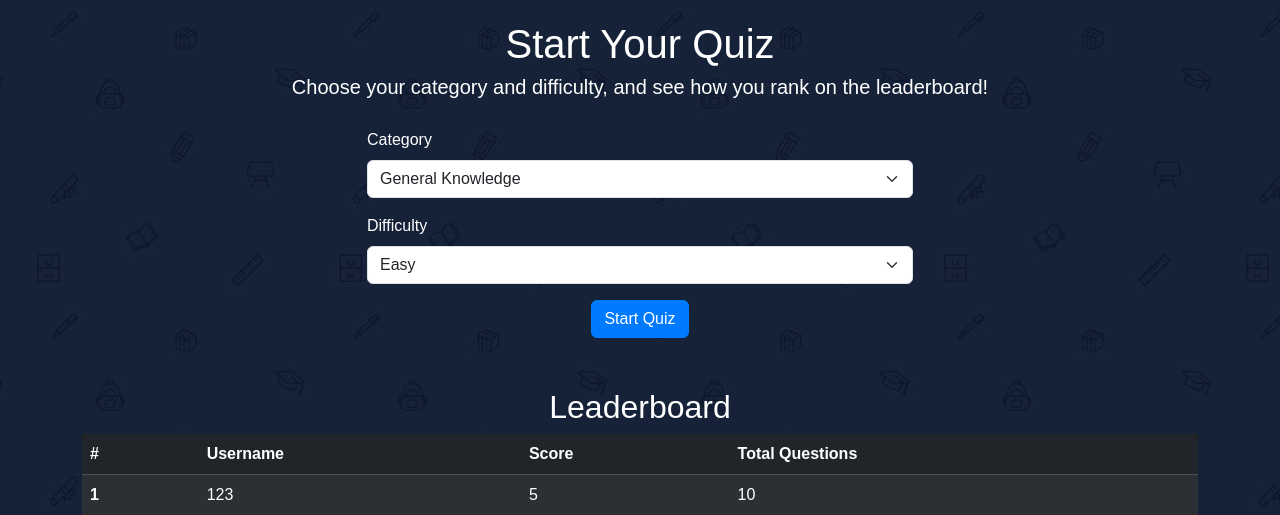
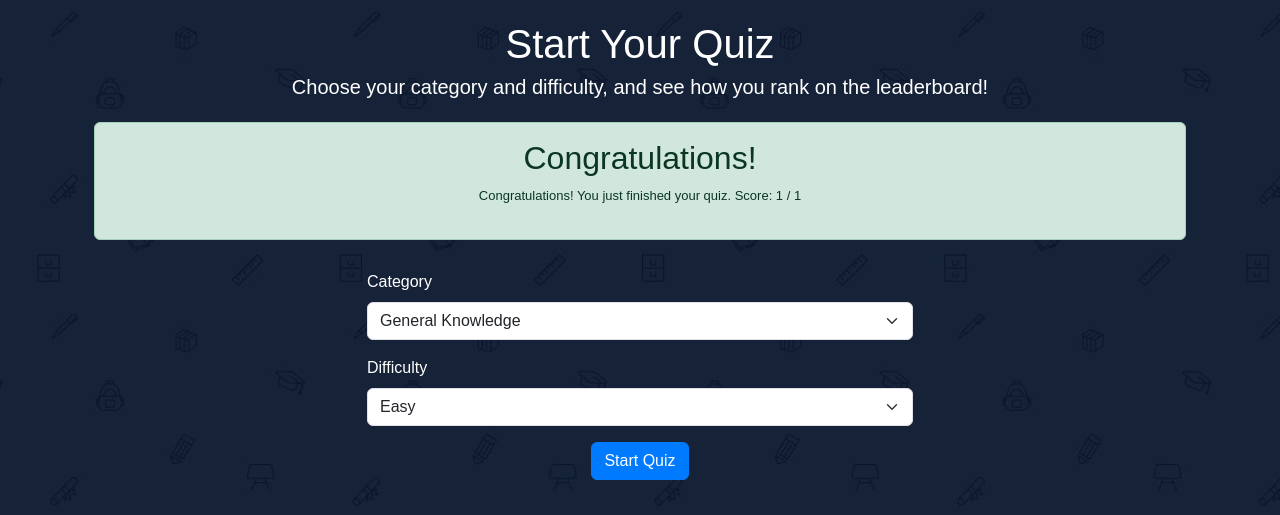
Before and after one commit to Erten00/Hakaton24, a Flask app: page /dashboard in a window 1280 px wide. Shown: the part 80-595 px from the top of the page. Run offline with Flask 3, Linux system fonts and the light colour scheme; a user stored in the database is signed in; data comes from the database, SQL or seed files in the repository; both versions use the stored data as it was after the commit.

Commit message:
Dashboard quiz result

```diff
--- a/app.py
+++ b/app.py
@@ -222,18 +222,22 @@ def scores():
 @app.route('/dashboard', methods=['GET', 'POST'])
 @login_required
 def dashboard():
+    # Get quiz results from the session (only if user just finished the quiz)
+    correct_count = session.pop('correct_count', None)  # Remove from session after use
+    total_questions = session.pop('total_questions', None)  # Remove from session after use
 
-    correct_count = session.get('correct_count', 0)
-    total_questions = session.get('total_questions', 10)
+    # If quiz results exist, flash a message to display on the dashboard
+    if correct_count is not None and total_questions is not None:
+        flash(f'Congratulations! You just finished your quiz. Score: {correct_count} / {total_questions}', 'success')
 
-    new_score = Score(user_id=current_user.id, score=correct_count, total_questions=total_questions)
-    db.session.add(new_score)
-    db.session.commit()
+        # Save score in the database
+        new_score = Score(user_id=current_user.id, score=correct_count, total_questions=total_questions)
+        db.session.add(new_score)
+        db.session.commit()
 
+    # Clear remaining quiz-related session data
     session.pop('quiz_questions', None)
     session.pop('current_question_index', None)
-    session.pop('correct_count', None)
-    session.pop('total_questions', None)
 
     # Categories and difficulties for the form
     categories = [
@@ -249,17 +253,15 @@ def dashboard():
     difficulties = ["easy", "medium", "hard"]
 
     if request.method == 'POST':
-        # Get the selected category and difficulty from the form
         selected_category = request.form.get('category')
         selected_difficulty = request.form.get('difficulty')
 
-        # Save selections in session
         if selected_category and selected_difficulty:
             session['selected_category'] = selected_category
             session['selected_difficulty'] = selected_difficulty
             return redirect(url_for('quiz'))
         else:
-            flash('Please select both a category and difficulty.')
+            flash('Please select both a category and difficulty.', 'error')
 
     # Leaderboard data
     leaderboard = (
@@ -270,7 +272,16 @@ def dashboard():
         .all()
     )
 
-    return render_template('dashboard.html', categories=categories, difficulties=difficulties, leaderboard=leaderboard, enumerate=enumerate)
+    return render_template(
+        'dashboard.html',
+        categories=categories,
+        difficulties=difficulties,
+        leaderboard=leaderboard,
+        enumerate=enumerate
+    )
+
+
+
 
 # Start route
 @app.route('/start')
--- a/templates/dashboard.html
+++ b/templates/dashboard.html
@@ -75,6 +75,28 @@
             <p class="lead">Choose your category and difficulty, and see how you rank on the leaderboard!</p>
         </div>
 
+        {% with messages = get_flashed_messages(with_categories=true) %}
+        {% if messages %}
+        {% for category, message in messages %}
+        {% if category == 'success' %}
+        <div class="container mt-4">
+            <div class="alert alert-success text-center">
+                <h2>Congratulations!</h2>
+                <p>{{ message }}</p>
+            </div>
+        </div>
+        {% elif category == 'error' %}
+        <div class="container mt-4">
+            <div class="alert alert-danger text-center">
+                <p>{{ message }}</p>
+            </div>
+        </div>
+        {% endif %}
+        {% endfor %}
+        {% endif %}
+        {% endwith %}
+
+
         <!-- Form Section -->
         <div class="row justify-content-center form-container">
             <div class="col-md-6">
```
Also changed, not shown: quiz_app.db.
